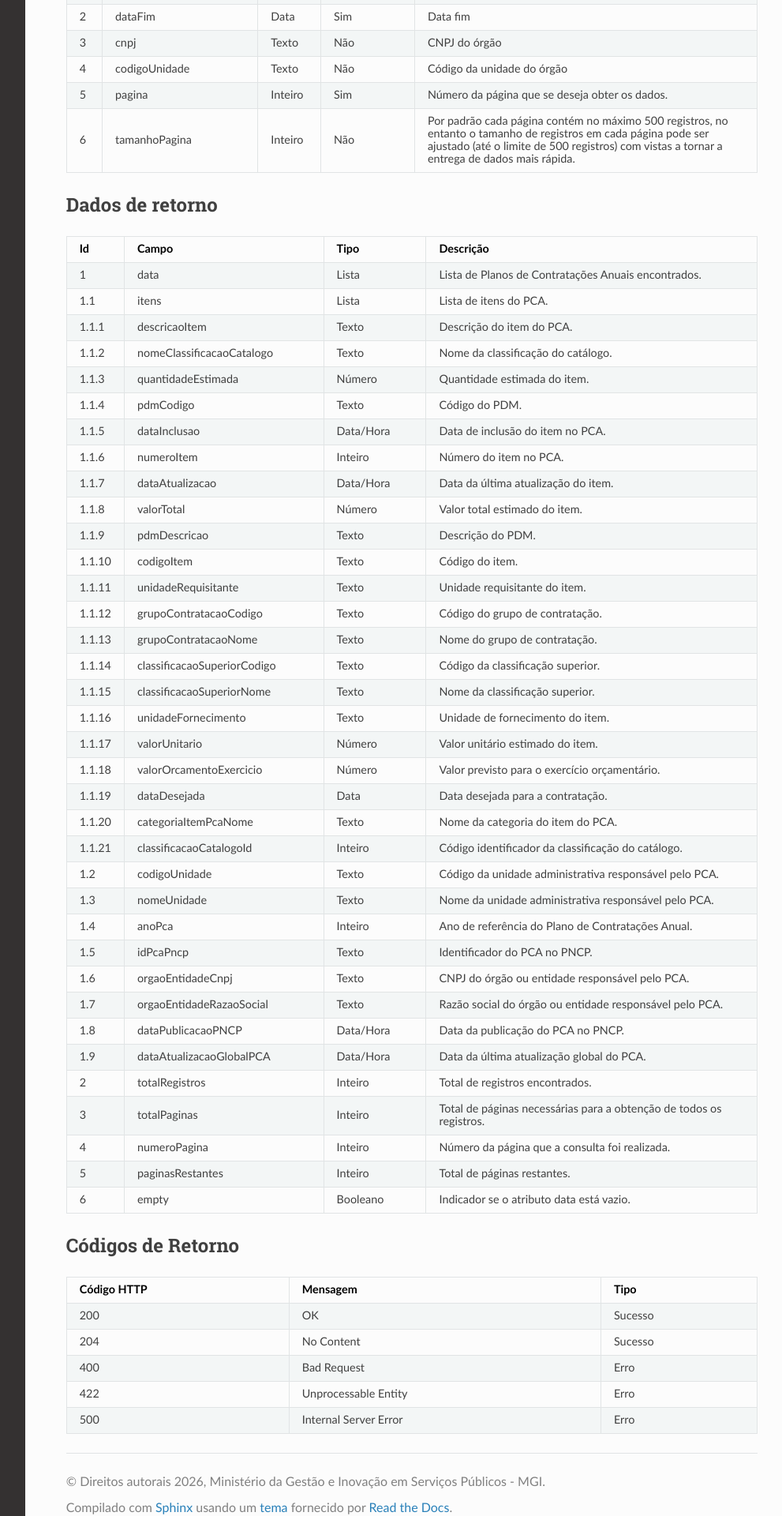
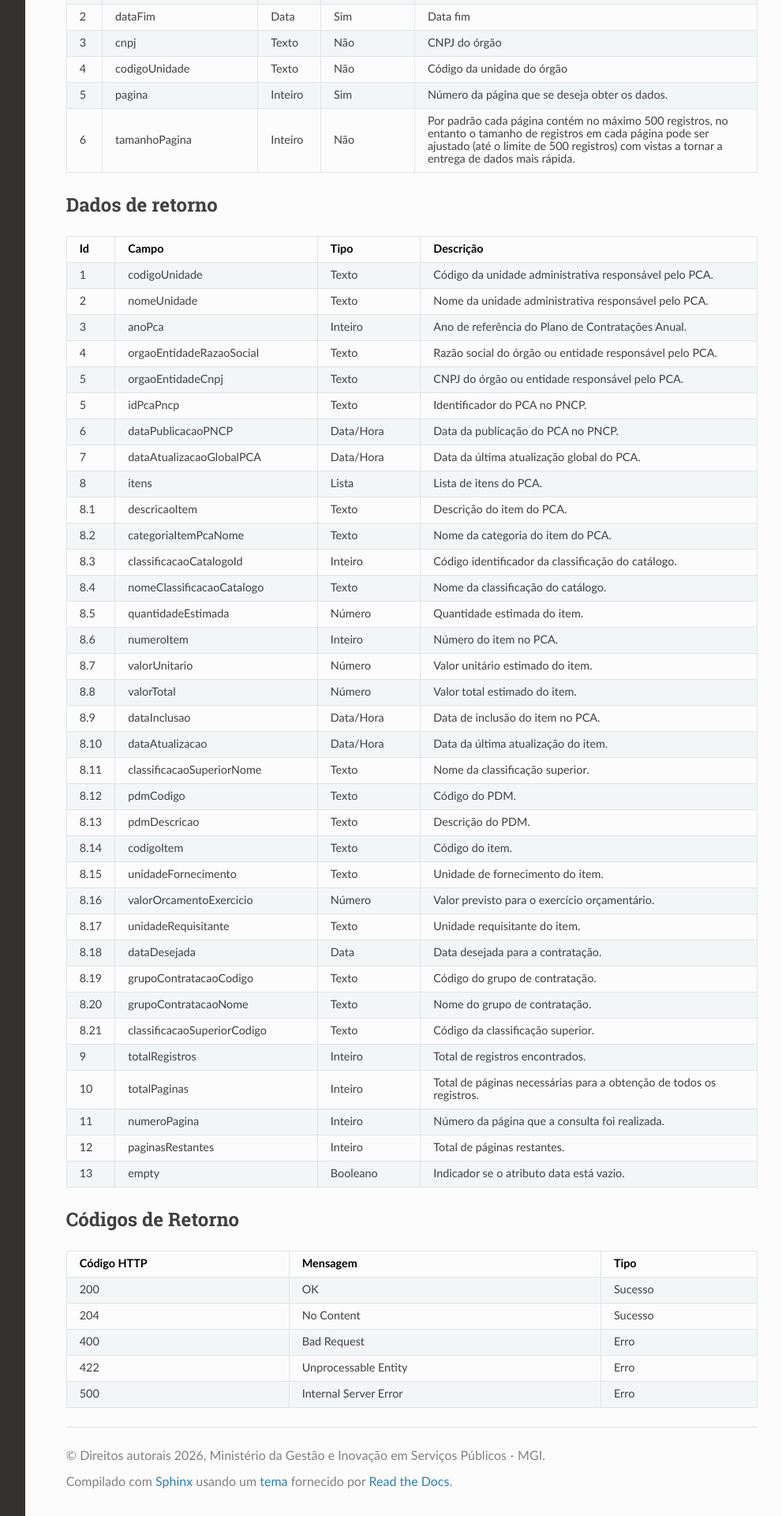
Before and after one commit to sofiaestrelab/Manual-de-Consulta-do-PNCP, a Sphinx documentation site: the page built from docs/source/catalogo_de_servicos/consultar_pca_por_data_de_atualizacao_global.rst, in a window 1280 px wide. Shown: the part 730-2650 px from the top of the page at 79% size, without its empty margins (268-1259 px from the left). Built offline with Sphinx 7.4.7 and the Read the Docs theme 3.1.0, drawn with Linux system fonts in a browser that asks for light colours; pages that are not in the unit, such as notebooks, are missing from menus.

Commit message:
Update consultar_pca_por_data_de_atualizacao_global.rst

```diff
--- a/docs/source/catalogo_de_servicos/consultar_pca_por_data_de_atualizacao_global.rst
+++ b/docs/source/catalogo_de_servicos/consultar_pca_por_data_de_atualizacao_global.rst
@@ -88,147 +88,144 @@ Dados de retorno
      - Campo
      - Tipo
      - Descrição
+
    * - 1
-     - data
-     - Lista
-     - Lista de Planos de Contratações Anuais encontrados.
-   * - 1.1
+     - codigoUnidade
+     - Texto
+     - Código da unidade administrativa responsável pelo PCA.
+   * - 2
+     - nomeUnidade
+     - Texto
+     - Nome da unidade administrativa responsável pelo PCA.
+   * - 3
+     - anoPca
+     - Inteiro
+     - Ano de referência do Plano de Contratações Anual.
+   * - 4
+     - orgaoEntidadeRazaoSocial
+     - Texto
+     - Razão social do órgão ou entidade responsável pelo PCA.
+   * - 5
+     - orgaoEntidadeCnpj
+     - Texto
+     - CNPJ do órgão ou entidade responsável pelo PCA.
+   * - 5
+     - idPcaPncp
+     - Texto
+     - Identificador do PCA no PNCP.
+   * - 6
+     - dataPublicacaoPNCP
+     - Data/Hora
+     - Data da publicação do PCA no PNCP.
+   * - 7
+     - dataAtualizacaoGlobalPCA
+     - Data/Hora
+     - Data da última atualização global do PCA.
+   * - 8
      - itens
      - Lista
      - Lista de itens do PCA.
-   * - 1.1.1
+   * - 8.1
      - descricaoItem
      - Texto
      - Descrição do item do PCA.
-   * - 1.1.2
+   * - 8.2
+     - categoriaItemPcaNome
+     - Texto
+     - Nome da categoria do item do PCA.
+   * - 8.3
+     - classificacaoCatalogoId
+     - Inteiro
+     - Código identificador da classificação do catálogo.
+   * - 8.4
      - nomeClassificacaoCatalogo
      - Texto
      - Nome da classificação do catálogo.
-   * - 1.1.3
+   * - 8.5
      - quantidadeEstimada
      - Número
      - Quantidade estimada do item.
-   * - 1.1.4
+   * - 8.6
+     - numeroItem
+     - Inteiro
+     - Número do item no PCA.
+   * - 8.7
+     - valorUnitario
+     - Número
+     - Valor unitário estimado do item.
+   * - 8.8
+     - valorTotal
+     - Número
+     - Valor total estimado do item.
+   * - 8.9
+     - dataInclusao
+     - Data/Hora
+     - Data de inclusão do item no PCA.
+   * - 8.10
+     - dataAtualizacao
+     - Data/Hora
+     - Data da última atualização do item.
+   * - 8.11
+     - classificacaoSuperiorNome
+     - Texto
+     - Nome da classificação superior.
+   * - 8.12
      - pdmCodigo
      - Texto
      - Código do PDM.
-   * - 1.1.5
-     - dataInclusao
-     - Data/Hora
-     - Data de inclusão do item no PCA.
-   * - 1.1.6
-     - numeroItem
-     - Inteiro
-     - Número do item no PCA.
-   * - 1.1.7
-     - dataAtualizacao
-     - Data/Hora
-     - Data da última atualização do item.
-   * - 1.1.8
-     - valorTotal
-     - Número
-     - Valor total estimado do item.
-   * - 1.1.9
+   * - 8.13
      - pdmDescricao
      - Texto
      - Descrição do PDM.
-   * - 1.1.10
+   * - 8.14
      - codigoItem
      - Texto
      - Código do item.
-   * - 1.1.11
+   * - 8.15
+     - unidadeFornecimento
+     - Texto
+     - Unidade de fornecimento do item.
+   * - 8.16
+     - valorOrcamentoExercicio
+     - Número
+     - Valor previsto para o exercício orçamentário.
+   * - 8.17
      - unidadeRequisitante
      - Texto
      - Unidade requisitante do item.
-   * - 1.1.12
+   * - 8.18
+     - dataDesejada
+     - Data
+     - Data desejada para a contratação.
+   * - 8.19
      - grupoContratacaoCodigo
      - Texto
      - Código do grupo de contratação.
-   * - 1.1.13
+   * - 8.20
      - grupoContratacaoNome
      - Texto
      - Nome do grupo de contratação.
-   * - 1.1.14
+   * - 8.21
      - classificacaoSuperiorCodigo
      - Texto
      - Código da classificação superior.
-   * - 1.1.15
-     - classificacaoSuperiorNome
-     - Texto
-     - Nome da classificação superior.
-   * - 1.1.16
-     - unidadeFornecimento
-     - Texto
-     - Unidade de fornecimento do item.
-   * - 1.1.17
-     - valorUnitario
-     - Número
-     - Valor unitário estimado do item.
-   * - 1.1.18
-     - valorOrcamentoExercicio
-     - Número
-     - Valor previsto para o exercício orçamentário.
-   * - 1.1.19
-     - dataDesejada
-     - Data
-     - Data desejada para a contratação.
-   * - 1.1.20
-     - categoriaItemPcaNome
-     - Texto
-     - Nome da categoria do item do PCA.
-   * - 1.1.21
-     - classificacaoCatalogoId
-     - Inteiro
-     - Código identificador da classificação do catálogo.
-   * - 1.2
-     - codigoUnidade
-     - Texto
-     - Código da unidade administrativa responsável pelo PCA.
-   * - 1.3
-     - nomeUnidade
-     - Texto
-     - Nome da unidade administrativa responsável pelo PCA.
-   * - 1.4
-     - anoPca
-     - Inteiro
-     - Ano de referência do Plano de Contratações Anual.
-   * - 1.5
-     - idPcaPncp
-     - Texto
-     - Identificador do PCA no PNCP.
-   * - 1.6
-     - orgaoEntidadeCnpj
-     - Texto
-     - CNPJ do órgão ou entidade responsável pelo PCA.
-   * - 1.7
-     - orgaoEntidadeRazaoSocial
-     - Texto
-     - Razão social do órgão ou entidade responsável pelo PCA.
-   * - 1.8
-     - dataPublicacaoPNCP
-     - Data/Hora
-     - Data da publicação do PCA no PNCP.
-   * - 1.9
-     - dataAtualizacaoGlobalPCA
-     - Data/Hora
-     - Data da última atualização global do PCA.
-   * - 2
+   * - 9
      - totalRegistros
      - Inteiro
      - Total de registros encontrados.
-   * - 3
+   * - 10
      - totalPaginas
      - Inteiro
      - Total de páginas necessárias para a obtenção de todos os registros.
-   * - 4
+   * - 11
      - numeroPagina
      - Inteiro
      - Número da página que a consulta foi realizada.
-   * - 5
+   * - 12
      - paginasRestantes
      - Inteiro
      - Total de páginas restantes.
-   * - 6
+   * - 13
      - empty
      - Booleano
      - Indicador se o atributo data está vazio.
```
